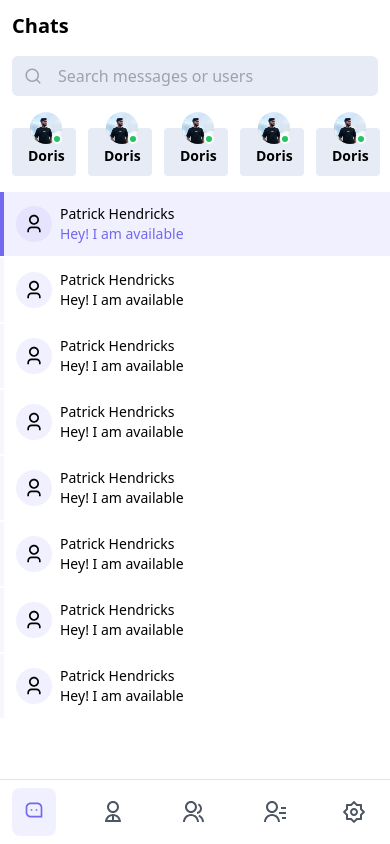
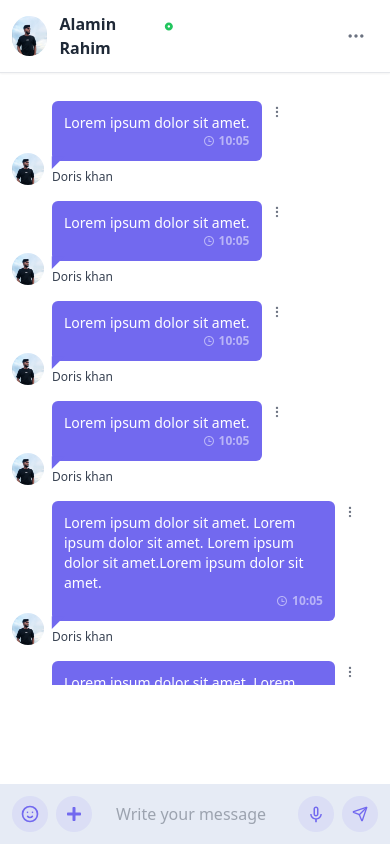
Before and after one commit to StellarWeb-Innovators/Connector, a React (Vite) app: page /chat/1 in a window 390 px wide. Built offline with nearby package versions, Linux system fonts and the light colour scheme; no server answers.

Commit message:
made chat box responsive

```diff
--- a/src/pages/home/common/chatBox/InboxHeader.jsx
+++ b/src/pages/home/common/chatBox/InboxHeader.jsx
@@ -4,9 +4,9 @@ import image from "../../../../assets/IMG_20230714_001437.png";
 
 const InboxHeader = () => {
     return (
-        <div className="flex p-6 border-b shadow-sm border-gray-200 items-center justify-between">
+        <div className="flex lg:p-6 p-3 border-b shadow-sm border-gray-200 items-center justify-between">
             {/* info */}
-            <div className="flex items-center gap-3">
+            <div className="flex items-center gap-3 ">
                 <img src={image} className="w-10 h-10 object-cover rounded-full" alt="" />
                 <div className="flex">
                     <p className="text-gray-800 font-bold">Alamin Rahim</p>
@@ -16,16 +16,16 @@ const InboxHeader = () => {
             {/* icons */}
             <div className="flex gap-4 text-gray-500">
                 <button className="p-3 rounded-full transition-all duration-200 hover:bg-[#F5F7FB]">
-                    <RiSearchLine className="text-xl" />
+                    <RiSearchLine className="text-xl hidden md:block" />
                 </button>
                 <button className="p-3 rounded-full transition-all duration-200 hover:bg-[#F5F7FB]">
-                    <RiPhoneLine className="text-xl" />
+                    <RiPhoneLine className="text-xl hidden md:block" />
                 </button>
                 <button className="p-3 rounded-full transition-all duration-200 hover:bg-[#F5F7FB]">
-                    <RiVidiconLine className="text-xl" />
+                    <RiVidiconLine className="text-xl hidden md:block" />
                 </button>
                 <button className="p-3 rounded-full transition-all duration-200 hover:bg-[#F5F7FB]">
-                    <RiGroupLine className="text-xl" />
+                    <RiGroupLine className="text-xl hidden md:block" />
                 </button>
                 <button className="p-3 rounded-full transition-all duration-200 hover:bg-[#F5F7FB]">
                     <RiMoreFill className="text-xl" />
--- a/src/pages/home/common/chatBox/Message.jsx
+++ b/src/pages/home/common/chatBox/Message.jsx
@@ -6,21 +6,21 @@ import { RiMore2Fill, RiTimeLine } from "react-icons/ri";
 
 const Message = ({ message }) => {
     const { user } = useAuth();
-    console.log(user?.email);
+    // console.log(user?.email);
     return (
         <div className="">
             {
                 message?.sender === user?.email ?
                     <div className="flex justify-end w-full">
-                        <div className="w-3/5 flex justify-end">
+                        <div className="lg:w-3/5 w-5/6 flex justify-end">
                             <div className="flex gap-2">
                                 {/* icon for delete and other stuffs */}
                                 <button className="w-fit h-fit mt-1">
-                                    <RiMore2Fill className=" text-gray-500" />
+                                    <RiMore2Fill className=" text-gray-500 text-sm lg:text-base" />
                                 </button>
-                                <div className="relative p-4 rounded-md flex justify-end bg-[#F5F7FB]">
+                                <div className="relative lg:p-4 p-3 rounded-md flex justify-end bg-[#F5F7FB]">
                                     <div className="">
-                                        <p>{message?.message}</p>
+                                        <p className="text-sm lg:text-base">{message?.message}</p>
                                         <div className="text-gray-500 flex items-center justify-end gap-1">
                                             <RiTimeLine className="text-xs" />
                                             <span className="text-xs font-semibold">10:05</span>
@@ -34,13 +34,13 @@ const Message = ({ message }) => {
                     :
                     <div className="flex gap-2 items-end">
                         {/* image */}
-                        <img src={image} className="w-9 h-9 rounded-full object-cover" alt="" />
-                        <div className="w-3/5">
+                        <img src={image} className="lg:w-9 lg:h-9 h-8 w-8 rounded-full object-cover" alt="" />
+                        <div className="lg:w-3/5 w-5/6">
                             {/* message */}
                             <div className="flex gap-2 ">
                                 <div className="relative">
-                                    <div className="bg-[#7269EF] text-white p-4 rounded-md">
-                                        <p>{message?.message}</p>
+                                    <div className="bg-[#7269EF] text-white lg:p-4 p-3 rounded-md">
+                                        <p className="text-sm lg:text-base">{message?.message}</p>
                                         <div className="text-[#FFFFFF80] flex items-center justify-end gap-1">
                                             <RiTimeLine className="text-xs" />
                                             <span className="text-xs font-semibold">10:05</span>
@@ -50,11 +50,11 @@ const Message = ({ message }) => {
                                 </div>
                                 {/* icon for delete and other stuffs */}
                                 <button className="w-fit h-fit mt-1">
-                                    <RiMore2Fill className=" text-gray-500" />
+                                    <RiMore2Fill className=" text-gray-500 text-sm lg:text-base" />
                                 </button>
                             </div>
                             {/* name */}
-                            <p className="mt-2 text-sm text-gray-700 font-medium">Doris khan</p>
+                            <p className="mt-2 lg:text-sm text-xs text-gray-700 font-medium">Doris khan</p>
                         </div>
                     </div>
             }
--- a/src/pages/home/common/chatBox/Messages.jsx
+++ b/src/pages/home/common/chatBox/Messages.jsx
@@ -46,7 +46,7 @@ const Messages = () => {
     ]
     return (
         <div className="flex flex-col justify-end gap-y-4  py-1">
-            <div className="h-[75vh]  space-y-4 overflow-hidden overflow-y-auto no-scrollbar px-6 pt-6">
+            <div className="lg:h-[75vh] h-[72vh] space-y-4 overflow-hidden overflow-y-auto no-scrollbar lg:px-6 px-3 pt-6">
                 {
                     allMessages?.map((message, index) => <Message
                         key={index}
--- a/src/pages/home/common/chatBox/SendMessage.jsx
+++ b/src/pages/home/common/chatBox/SendMessage.jsx
@@ -5,27 +5,27 @@ import { MdOutlineKeyboardVoice } from "react-icons/md";
 
 const SendMessage = () => {
     return (
-        <div className="w-full px-10 py-6 bg-[#E6EBF5] flex gap-5">
+        <div className="w-full lg:px-10 px-3 py-3 lg:py-6 bg-[#E6EBF5] flex lg:gap-5 gap-2">
             {/* emoji btn */}
             <button className="p-2 rounded-full bg-[#7269ef1a] text-[#7269EF] hover:bg-[#7269EF] hover:text-white transition-all duration-200">
-                <HiOutlineEmojiHappy className="text-[22px]" />
+                <HiOutlineEmojiHappy className="lg:text-[22px] text-[20px]" />
             </button>
             {/* plus btn */}
             <button className="p-[10px] rounded-full bg-[#7269ef1a] text-[#7269EF] hover:bg-[#7269EF] hover:text-white transition-all duration-200">
-                <FaPlus className="text-lg" />
+                <FaPlus className="lg:text-lg" />
             </button>
             {/* message input*/}
             <input type="text" name="" id=""
                 placeholder="Write your message"
-                className="outline-none bg-[#E6EBF5] text-lg w-full ml-4"
+                className="outline-none bg-[#E6EBF5] lg:text-lg w-full ml-4"
             />
             {/* voice btn */}
             <button className="p-2 rounded-full bg-[#7269ef1a] text-[#7269EF] hover:bg-[#7269EF] hover:text-white transition-all duration-200">
-                <MdOutlineKeyboardVoice className="text-[22px]" />
+                <MdOutlineKeyboardVoice className="lg:text-[22px] text-[20px]" />
             </button>
             {/* send btn */}
             <button className="p-[10px] rounded-full bg-[#7269ef1a] text-[#7269EF] hover:bg-[#7269EF] hover:text-white transition-all duration-200">
-                <LuSend className="text-lg" />
+                <LuSend className="lg:text-lg" />
             </button>
         </div>
     );
--- a/src/pages/home/mobile/Mobile.jsx
+++ b/src/pages/home/mobile/Mobile.jsx
@@ -1,15 +1,26 @@
+import { Outlet, useLocation } from "react-router-dom";
 import BarContents from "../common/barContents/BarContents";
 import Sidebar from "../common/sidebar/Sidebar";
 
 const Mobile = () => {
+    const isChatRoute = useLocation()?.pathname.includes("chat");
     return (
         <div className="h-screen w-full fixed">
+            {
+                !isChatRoute ?
+                    <>
                         <div className="max-h-[88vh] overflow-y-scroll">
                             <BarContents />
                         </div>
                         <div className="absolute w-full bottom-0 left-0 z-20 border-t">
                             <Sidebar />
                         </div>
+                    </>
+                    :
+                    <div>
+                        <Outlet />
+                    </div>
+            }
         </div>
     );
 };
```
Lines whose indentation alone changed are shown as unchanged.
